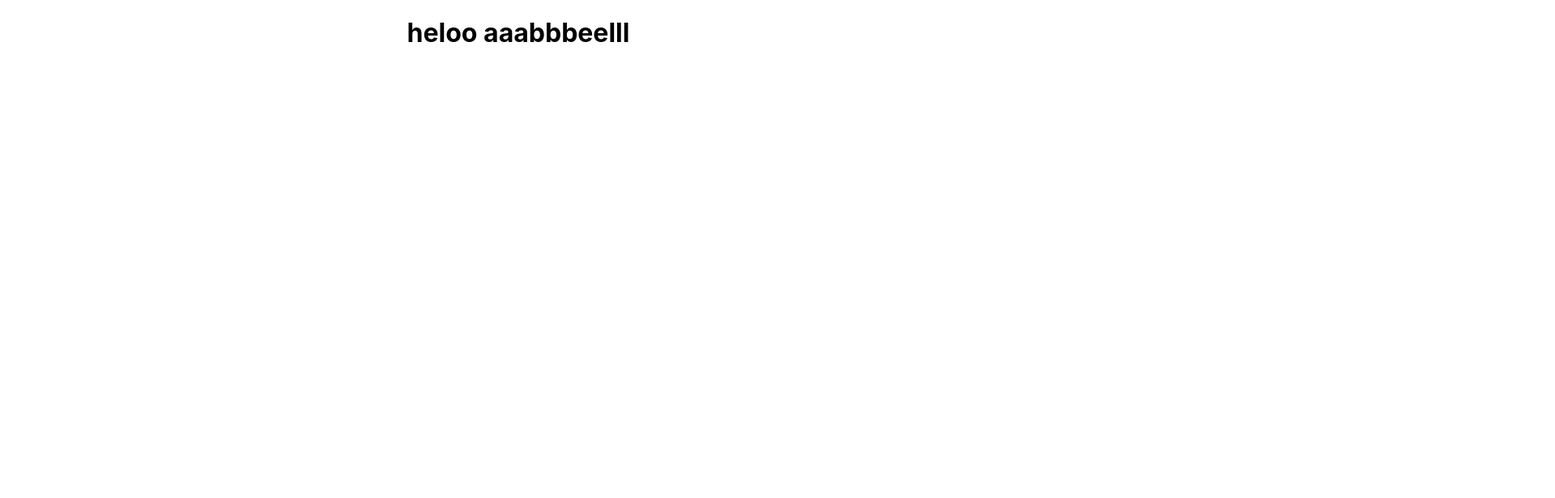
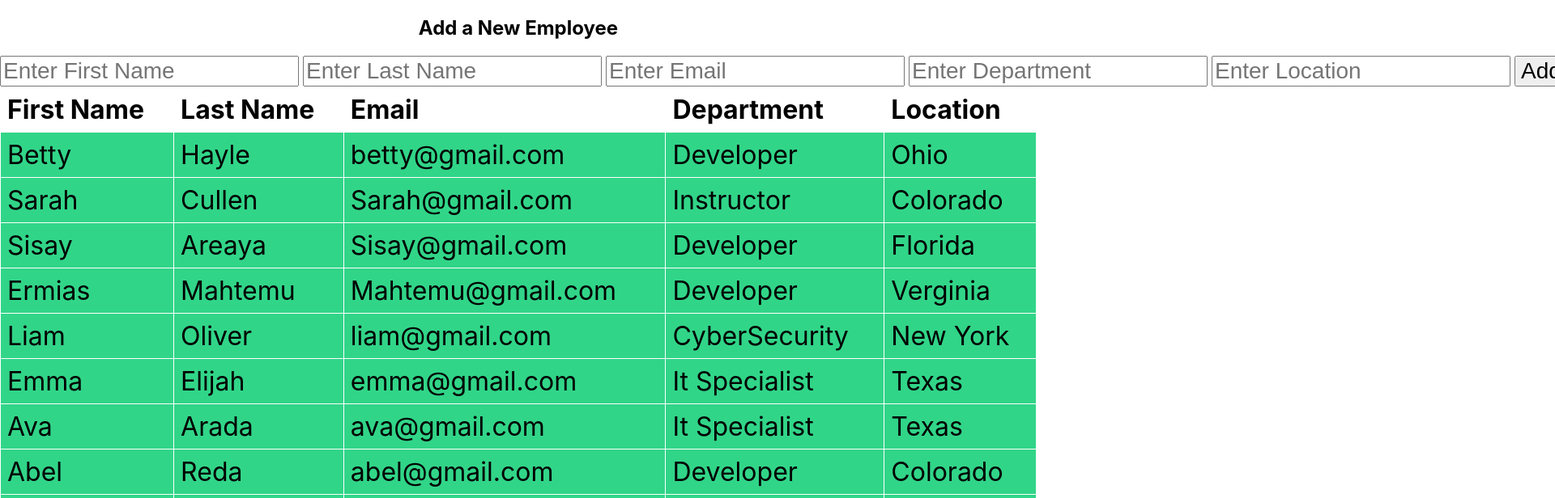
Before and after one commit to bettykonjo/employee-directory-react, a React (Create React App) app: page / in a window 1280 px wide. Shown: the top 616 px of the page at 81% size, 1920 px wide, since content can reach past the window. Built offline with nearby package versions, Linux system fonts and the light colour scheme.

Commit message:
json file added

```diff
--- a/src/App.js
+++ b/src/App.js
@@ -1,10 +1,11 @@
 
 import './App.css';
+import EmployeeList from './Components/EmployeeList';
 
 function App() {
   return (
     <div className="App">
-          <h1>heloo  aaabbbeelll</h1>
+         < EmployeeList />
     </div>
   );
 }
--- /dev/null
+++ b/src/Components/Employee.json
@@ -0,0 +1,72 @@
+[
+     {
+        "firstName": "Betty",
+        "lastName": "Hayle",
+        "email": "betty@gmail.com",
+        "department": "Developer",
+        "location": "Ohio"
+    },
+    {
+        "firstName": "Sarah",
+        "lastName": "Cullen",
+        "email": "Sarah@gmail.com",
+        "department": "Instructor",
+        "location": "Colorado"
+    },
+    {
+        "firstName": "Sisay",
+        "lastName": "Areaya",
+        "email": "Sisay@gmail.com",
+        "department": "Developer",
+        "location": "Florida"
+    },
+    {
+        "firstName": "Ermias ",
+        "lastName": "Mahtemu ",
+        "email": "Mahtemu@gmail.com",
+        "department": "Developer",
+        "location": "Verginia"
+    },
+    {
+        "firstName": "Liam",
+        "lastName": "Oliver",
+        "email": "liam@gmail.com",
+        "department": "CyberSecurity",
+        "location": "New York"
+    } ,
+    {
+        "firstName": "Emma",
+        "lastName": "Elijah",
+        "email": "emma@gmail.com",
+        "department": "It Specialist",
+        "location": "Texas"
+    } ,
+    {
+        "firstName": "Ava",
+        "lastName": "Arada",
+        "email": "ava@gmail.com",
+        "department": "It Specialist",
+        "location": "Texas"
+    },
+     {
+        "firstName": "Abel",
+        "lastName": "Reda",
+        "email": "abel@gmail.com",
+        "department": "Developer",
+        "location": "Colorado"
+    },
+    {
+        "firstName": "Adugna",
+        "lastName": "Bekele",
+        "email": "adugna@gmail.com",
+        "department": "Instructor",
+        "location": "Maryland"
+    } ,
+    {
+        "firstName": "Tewedaj",
+        "lastName": "Alemu",
+        "email": "tewe@gmail.com",
+        "department": "Instructor",
+        "location": "Texas"
+    }
+]
```
